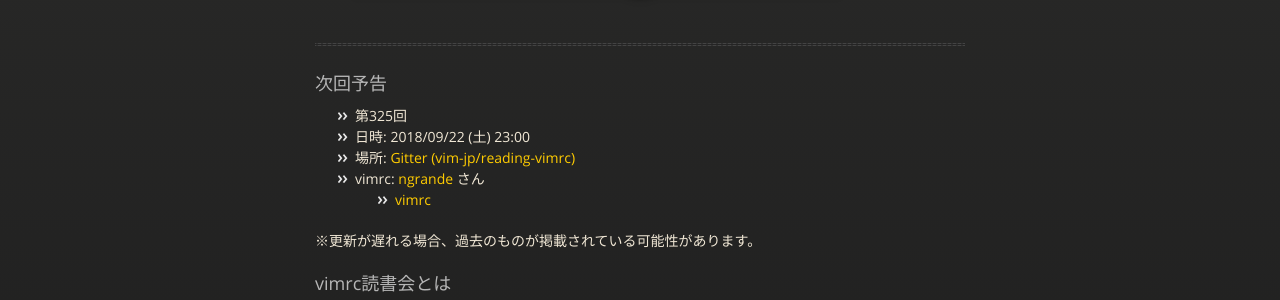
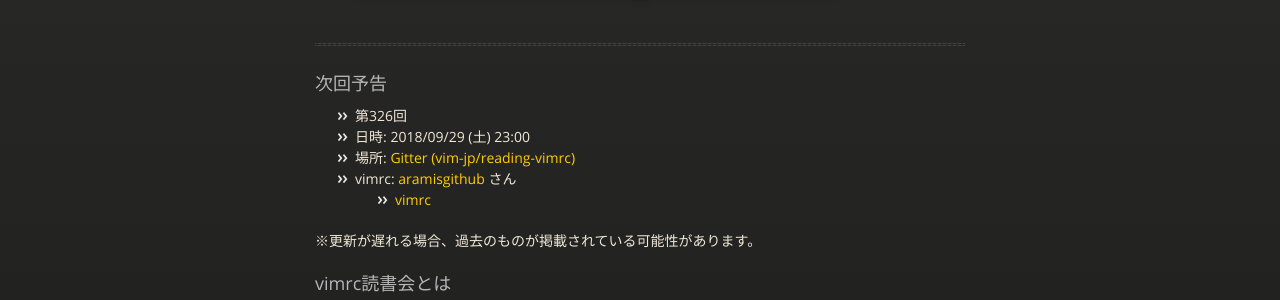
Before and after one commit to vim-jp/reading-vimrc, a Jekyll site: the page built from index.md, in a window 1280 px wide and 900 px high. Shown: the part 211-511 px from the top of the window. Built offline with Jekyll 4.4.1, drawn with Linux system fonts in a browser that asks for light colours; nearby versions of some CDN libraries.

Commit message:
Update the next information: #326 aramisgithub

```diff
--- a/_data/next.yml
+++ b/_data/next.yml
@@ -1,10 +1,10 @@
-- id: 325
-  date: '2018-09-22 23:00'
+- id: 326
+  date: '2018-09-29 23:00'
   author:
-    name: ngrande
-    url: 'https://github.com/ngrande'
+    name: aramisgithub
+    url: 'https://github.com/aramisgithub'
   vimrcs:
-    - url: 'https://github.com/ngrande/vim/blob/master/vimrc'
+    - url: 'https://github.com/aramisgithub/dotfiles/blob/master/files/vim/vimrc'
       name: vimrc
       hash: null
   part: null
```
